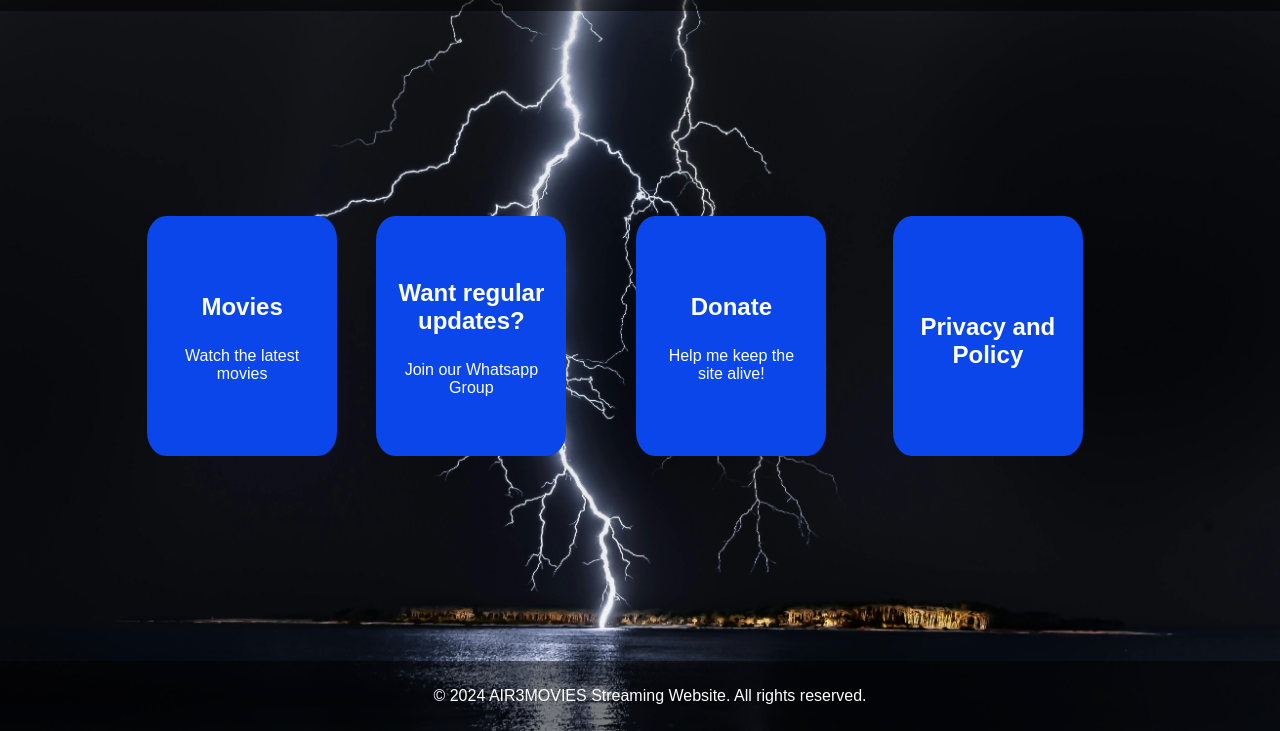
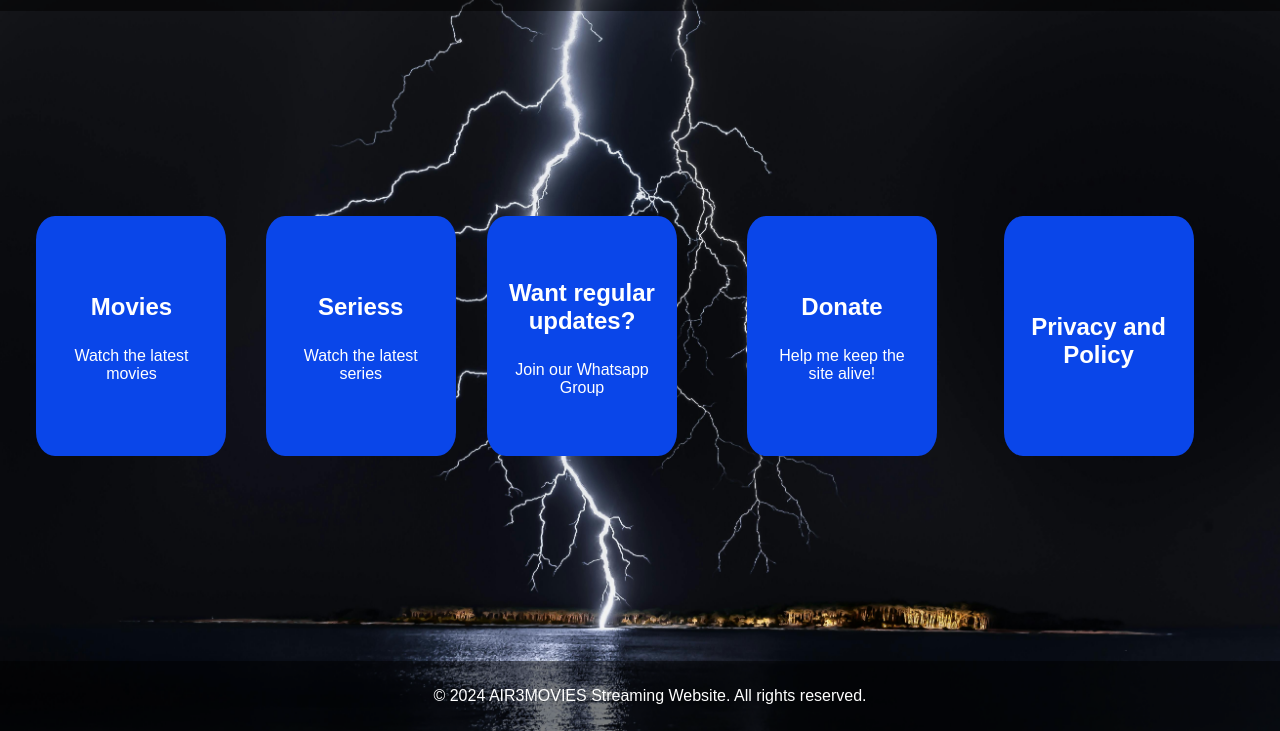
Before and after one commit to Air3movies/air3movies.online.github.io, a plain HTML site: page index.html in a window 1280 px wide. Shown: the part 89-820 px from the top of the page. Drawn offline with Linux system fonts and the light colour scheme.

Commit message:
Update index.html

```diff
--- a/index.html
+++ b/index.html
@@ -20,6 +20,12 @@
                 <div class="option">
                     <h2>Movies</h2>
                     <p>Watch the latest movies</p>
+                </div>
+            </a>
+            <a href="/Series.html" class="option-link">
+                <div class="option">
+                    <h2>Seriess</h2>
+                    <p>Watch the latest series</p>
                 </div>
             </a>
 
```
